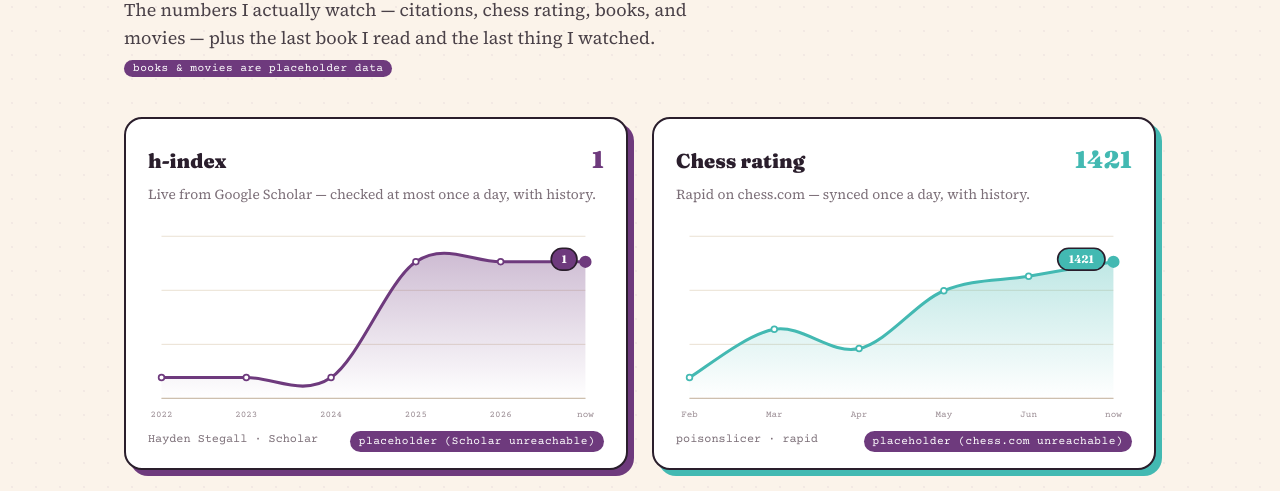
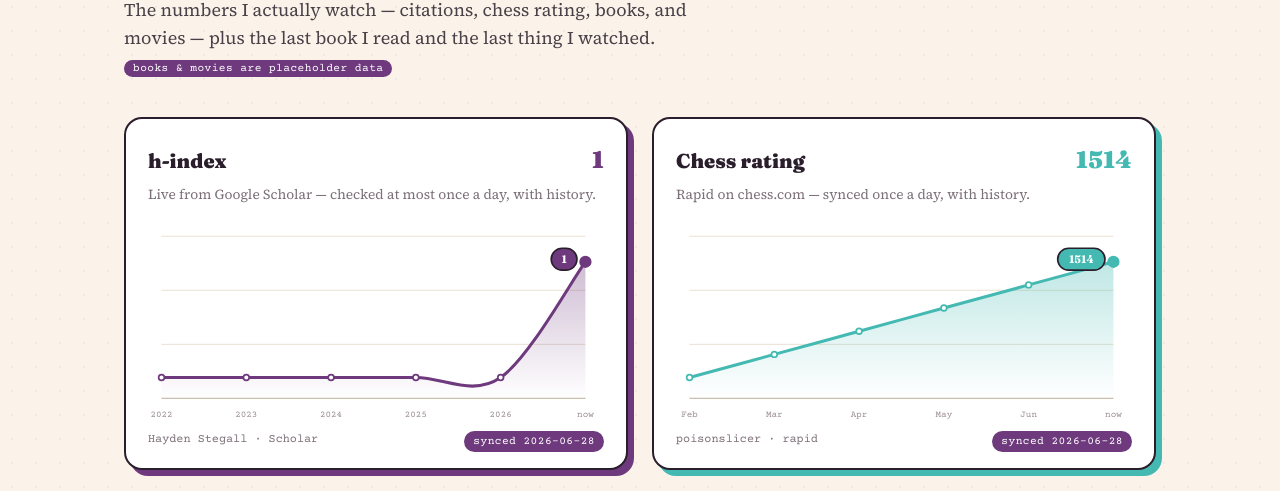
Before and after one commit to poisonslicer/hayden-science, a plain HTML site: page stats.html in a window 1280 px wide. Shown: the part 245-736 px from the top of the page. Drawn offline with nearby package versions, Linux system fonts and the light colour scheme; no server answers.

Commit message:
Add 'before that' media, config.js, and GitHub Action stats sync
- Stats now shows last + previous book/movie (Animal Farm, Shutter Island),
  covers auto-fetched (Open Library / Jikan / Kitsu / Wikipedia / iTunes)
- All hand-edited content centralized in config.js
- h-index + chess rating now read from data/stats.json, refreshed daily by
  .github/workflows/sync-stats.yml (replaces per-visitor scraping)

Co-Authored-By: Claude Opus 4.8 <noreply@anthropic.com>

```diff
--- a/chess-sync.js
+++ /dev/null
@@ -1,61 +0,0 @@
-/* chess-sync.js — live rapid rating from chess.com, checked at most once per day.
- *
- * chess.com's public "Published-Data" API sends CORS headers, so the browser can
- * read it directly (no proxy needed). We read chess_rapid.last.rating, cache it
- * with today's date, throttle to one fetch per day, and append each day's value
- * to a history object so the chart fills in over time. Falls back to the cached
- * value, then to FALLBACK, if the request fails. */
-(function () {
-  const USER     = 'poisonslicer';
-  const FALLBACK = 1421;            // last confirmed rapid rating
-  const KEY      = 'hs_chess_v1';
-  const COLOR    = '#43B9B2';
-  const today    = new Date().toISOString().slice(0, 10);
-
-  const load = () => { try { return JSON.parse(localStorage.getItem(KEY)) || {}; } catch (e) { return {}; } };
-  const save = (o) => { try { localStorage.setItem(KEY, JSON.stringify(o)); } catch (e) {} };
-
-  function render(history, status) {
-    const nowEl = document.getElementById('elo-now');
-    const stEl  = document.getElementById('elo-status');
-    const dates = Object.keys(history).sort();
-    let labels, values, current;
-
-    if (dates.length >= 2) {
-      labels  = dates.map(d => d.slice(5));
-      values  = dates.map(d => history[d]);
-      current = values[values.length - 1];
-    } else {
-      current = dates.length ? history[dates[0]] : FALLBACK;
-      // gentle placeholder climb that lands on the real current rating
-      labels = ['Feb', 'Mar', 'Apr', 'May', 'Jun', 'now'];
-      values = [current - 120, current - 70, current - 90, current - 30, current - 15, current];
-    }
-    if (nowEl) nowEl.textContent = current;
-    if (stEl)  stEl.textContent  = status;
-    if (window.warmChart) warmChart('c-elo', { labels, values, color: COLOR, valueFmt: v => v });
-  }
-
-  const store   = load();
-  const history = store.history || {};
-
-  render(history, store.date === today ? 'live · synced today'
-                : (Object.keys(history).length ? 'cached' : 'placeholder'));
-
-  if (store.date === today) return;   // once per day
-
-  fetch('https://api.chess.com/pub/player/' + USER + '/stats', { cache: 'no-store' })
-    .then(r => r.ok ? r.json() : Promise.reject(r.status))
-    .then(data => {
-      const rating = data && data.chess_rapid && data.chess_rapid.last && data.chess_rapid.last.rating;
-      if (!rating) throw new Error('no rapid rating');
-      history[today] = rating;
-      save({ date: today, history });
-      render(history, 'live · synced today');
-    })
-    .catch(() => {
-      save({ date: today, history });   // record the attempt; don't retry until tomorrow
-      render(history, Object.keys(history).length ? 'cached (chess.com unreachable)'
-                                                  : 'placeholder (chess.com unreachable)');
-    });
-})();
--- /dev/null
+++ b/data/stats.json
@@ -0,0 +1,16 @@
+{
+  "hindex": {
+    "current": 1,
+    "updated": "2026-06-28",
+    "history": {
+      "2026-06-28": 1
+    }
+  },
+  "chess": {
+    "current": 1514,
+    "updated": "2026-06-28",
+    "history": {
+      "2026-06-28": 1514
+    }
+  }
+}
--- a/scholar-sync.js
+++ /dev/null
@@ -1,89 +0,0 @@
-/* scholar-sync.js — live h-index from Google Scholar, checked at most once per day.
- *
- * Google Scholar doesn't send CORS headers, so a browser can't read it directly.
- * We route the public profile page through a CORS proxy, parse the h-index out of
- * the stats table, cache it in localStorage with today's date, and only re-fetch
- * once the date rolls over. Every distinct day's value is appended to a small
- * history object, so the chart fills in real points over time. If Scholar (or the
- * proxy) blocks the request, we fall back to the cached value, then to FALLBACK. */
-(function () {
-  const USER     = 'hS4u7XAAAAAJ';   // Hayden Stegall
-  const FALLBACK = 1;                 // last confirmed h-index (All)
-  const KEY      = 'hs_scholar_v1';
-  const COLOR    = '#6E3A7D';
-  const today    = new Date().toISOString().slice(0, 10);
-
-  const load = () => { try { return JSON.parse(localStorage.getItem(KEY)) || {}; } catch (e) { return {}; } };
-  const save = (o) => { try { localStorage.setItem(KEY, JSON.stringify(o)); } catch (e) {} };
-
-  function render(history, status) {
-    const nowEl = document.getElementById('hindex-now');
-    const stEl  = document.getElementById('hindex-status');
-    const dates = Object.keys(history).sort();
-    let labels, values, current;
-
-    if (dates.length >= 2) {
-      labels  = dates.map(d => d.slice(5));         // MM-DD
-      values  = dates.map(d => history[d]);
-      current = values[values.length - 1];
-    } else {
-      current = dates.length ? history[dates[0]] : FALLBACK;
-      // gentle placeholder trajectory that ends at the real current value
-      labels = ['2022', '2023', '2024', '2025', '2026', 'now'];
-      values = [0, 0, 0, 1, 1, current];
-    }
-    if (nowEl) nowEl.textContent = current;
-    if (stEl)  stEl.textContent  = status;
-    if (window.warmChart) warmChart('c-hindex', { labels, values, color: COLOR, valueFmt: v => v });
-  }
-
-  const store   = load();
-  const history = store.history || {};
-
-  // paint immediately from cache (or placeholder) so the chart is never empty
-  render(history, store.date === today ? 'live · synced today'
-                : (Object.keys(history).length ? 'cached' : 'placeholder'));
-
-  // throttle: at most one network attempt per calendar day
-  if (store.date === today) return;
-
-  const target = 'https://scholar.google.com/citations?user=' + USER + '&hl=en';
-  // try a few public CORS proxies in order — whichever responds first with a parseable page wins
-  const PROXIES = [
-    u => 'https://api.allorigins.win/raw?url=' + encodeURIComponent(u),
-    u => 'https://corsproxy.io/?url=' + encodeURIComponent(u),
-    u => 'https://thingproxy.freeboard.io/fetch/' + u
-  ];
-
-  function parseHIndex(html) {
-    const doc = new DOMParser().parseFromString(html, 'text/html');
-    let h = null;
-    doc.querySelectorAll('table.gsc_rsb_st tr').forEach(tr => {
-      const label = (tr.querySelector('td.gsc_rsb_sc1') || {}).textContent || '';
-      if (/h-?index/i.test(label)) {
-        const cell = tr.querySelector('td.gsc_rsb_std');
-        if (cell) h = parseInt(cell.textContent.trim(), 10);
-      }
-    });
-    return (h == null || isNaN(h)) ? null : h;
-  }
-
-  (async () => {
-    for (const make of PROXIES) {
-      try {
-        const res = await fetch(make(target), { cache: 'no-store' });
-        if (!res.ok) continue;
-        const h = parseHIndex(await res.text());
-        if (h == null) continue;
-        history[today] = h;
-        save({ date: today, history });
-        render(history, 'live · synced today');
-        return;
-      } catch (e) { /* try the next proxy */ }
-    }
-    // all proxies failed — record the attempt so we don't retry until tomorrow
-    save({ date: today, history });
-    render(history, Object.keys(history).length ? 'cached (Scholar unreachable)'
-                                                : 'placeholder (Scholar unreachable)');
-  })();
-})();
--- a/stats.html
+++ b/stats.html
@@ -109,8 +109,7 @@
 <script src="config.js"></script>
 <script src="shared.js"></script>
 <script src="charts.js"></script>
-<script src="scholar-sync.js"></script>
-<script src="chess-sync.js"></script>
+<script src="synced-stats.js"></script>
 <script src="lastmedia.js"></script>
 <script>
   /* h-index → scholar-sync.js · chess → chess-sync.js · covers → lastmedia.js.
--- /dev/null
+++ b/synced-stats.js
@@ -0,0 +1,41 @@
+/* synced-stats.js — renders the h-index and chess-rating charts from
+ * data/stats.json, which a GitHub Action refreshes once a day. Same-origin
+ * fetch, so it's reliable on the deployed site. If history is still sparse,
+ * it draws a gentle ramp up to the current value. */
+(function () {
+  fetch('data/stats.json', { cache: 'no-store' })
+    .then(r => r.ok ? r.json() : Promise.reject(r.status))
+    .then(d => {
+      renderMetric('c-hindex', 'hindex-now', 'hindex-status', d.hindex, '#6E3A7D', ['2022', '2023', '2024', '2025', '2026']);
+      renderMetric('c-elo',    'elo-now',    'elo-status',    d.chess,  '#43B9B2', ['Feb', 'Mar', 'Apr', 'May', 'Jun']);
+    })
+    .catch(() => { setText('hindex-status', 'offline'); setText('elo-status', 'offline'); });
+
+  function renderMetric(chartId, nowId, statusId, m, color, fbLabels) {
+    if (!m) return;
+    const hist = m.history || {};
+    const dates = Object.keys(hist).sort();
+    let labels, values, current;
+    if (dates.length >= 2) {
+      labels = dates.map(d => d.slice(5));
+      values = dates.map(d => hist[d]);
+      current = values[values.length - 1];
+    } else {
+      current = (m.current != null) ? m.current : (dates.length ? hist[dates[0]] : 0);
+      labels = fbLabels.concat(['now']);
+      values = rampTo(current, labels.length);
+    }
+    setText(nowId, current);
+    setText(statusId, m.updated ? ('synced ' + m.updated) : 'auto-synced daily');
+    if (window.warmChart) warmChart(chartId, { labels, values, color, valueFmt: v => v });
+  }
+
+  function rampTo(c, n) {
+    const step = Math.max(1, Math.round(Math.abs(c) * 0.02));
+    const arr = [];
+    for (let i = 0; i < n; i++) arr.push(Math.max(0, c - (n - 1 - i) * step));
+    arr[n - 1] = c;
+    return arr;
+  }
+  function setText(id, t) { const e = document.getElementById(id); if (e) e.textContent = t; }
+})();
```
Also changed, not shown: scripts/sync-stats.mjs (added, +53 -0 lines), .github/workflows/sync-stats.yml (added).
